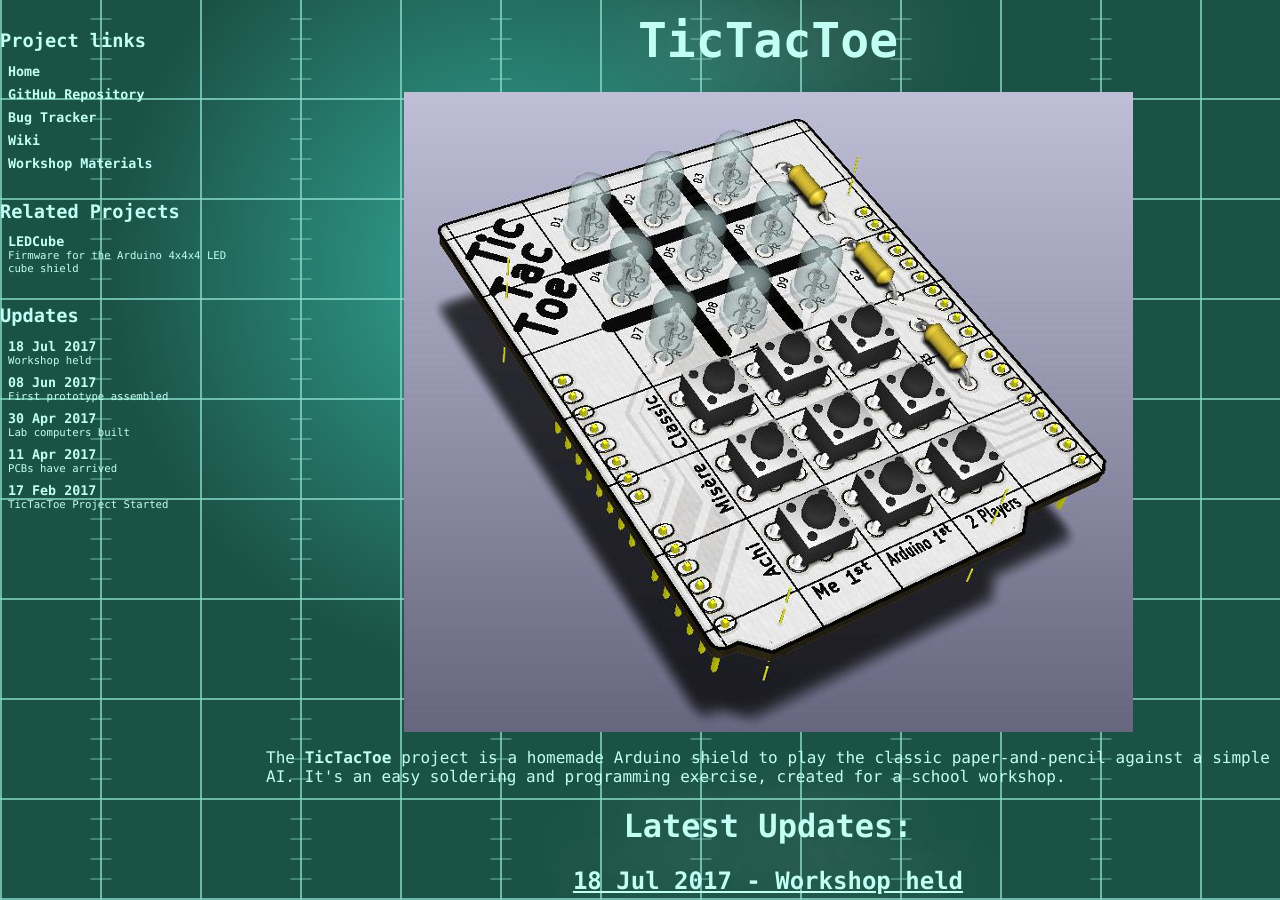
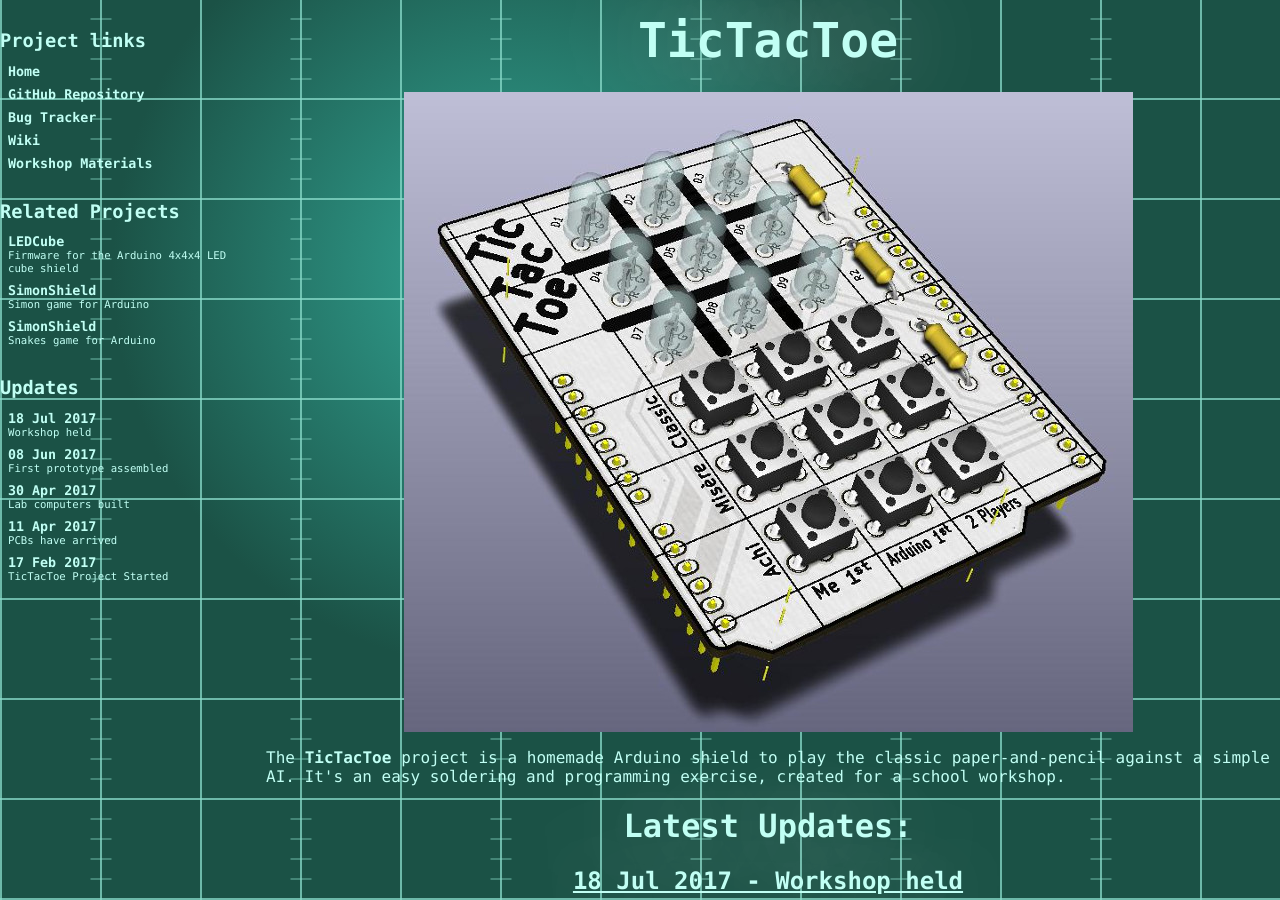
Before and after one commit to hotwolf/TicTacToe, a Jekyll site: the page built from index.html, in a window 1280 px wide and 900 px high. Built offline with Jekyll 4.4.1, drawn with Linux system fonts in a browser that asks for light colours.

Commit message:
updated related projects

```diff
--- a/404.html
+++ b/404.html
@@ -69,7 +69,7 @@
 <div class="link">
 <a class="active" href="#LoLSnakes">
 <h1>LoLSnakes</h1>
-A Snakes game for Arduino project
+Snakes game for Arduino
 </a>
 </div><!--<div id="link">-->
 
--- a/_includes/RelatedProjects.html
+++ b/_includes/RelatedProjects.html
@@ -5,7 +5,23 @@
 <div class="link">
 <a class="active" href="//hotwolf.github.io/LEDCube">
 <h1>LEDCube</h1>
-Firmware for the Arduino  4x4x4 LED cube shield
+Firmware for the Arduino 4x4x4 LED cube shield
+</a>
+</div><!--<div id="link">-->
+
+<!-- SimonShield -->
+<div class="link">
+<a class="active" href="//hotwolf.github.io/SimonShield">
+<h1>SimonShield</h1>
+Simon game for Arduino
+</a>
+</div><!--<div id="link">-->
+
+<!-- LoLSnakes -->
+<div class="link">
+<a class="active" href="//hotwolf.github.io/LoLSnakes">
+<h1>SimonShield</h1>
+Snakes game for Arduino
 </a>
 </div><!--<div id="link">-->
 
```
